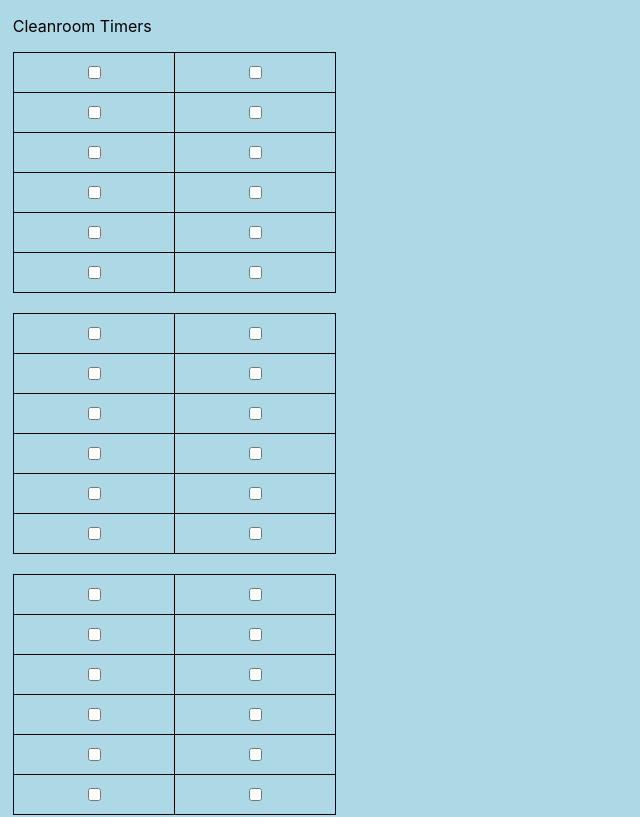
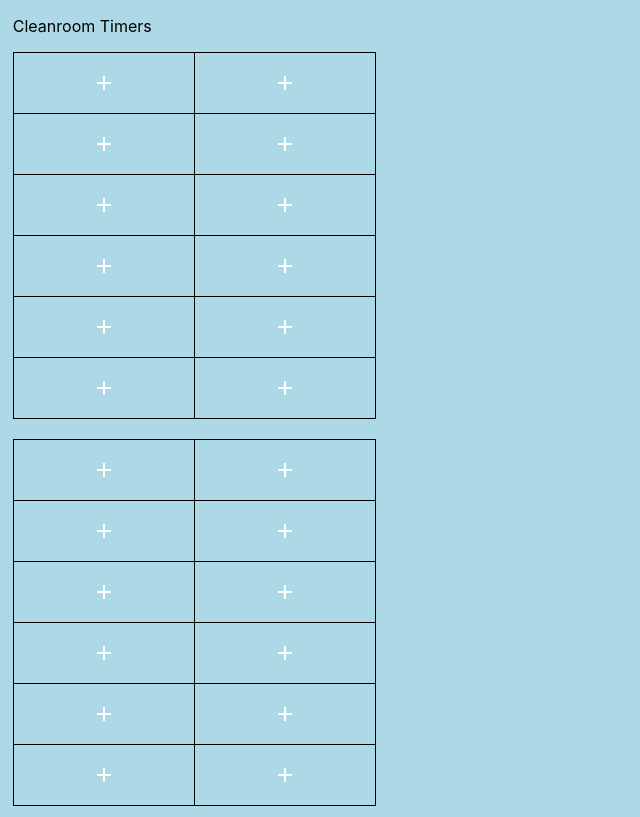
Before and after one commit to PamodCIL/oventimers, a React (Create React App) app: page / in a window 1280 px wide. Shown: the top 817 px of the page, without its empty margins (0-640 px from the left). Built offline with nearby package versions, Linux system fonts and the light colour scheme.

Commit message:
generating swal on button press

```diff
--- a/src/App.jsx
+++ b/src/App.jsx
@@ -1,19 +1,51 @@
 import './App.css';
+import "./index.css";
+
 import React, { useEffect, useState } from "react";
 import Timer from "./components/OvenTimer/Timer";
 import Grid from "./components/OvenGrid/Grid";
 import Slot from "./components/OvenSlot/Slot"
+import Swal from "sweetalert2";
 
-function App() {
+
+export function App() {
   // States of the whole page //
+  const [timerList, setTimerList] = useState(getStorage());
+
+  function getStorage() {
+    let timerStorage = localStorage.getItem("timerList");
+    if (!timerStorage || timerStorage === []) return [];
+    return JSON.parse(timerStorage.toString());
+  }
+
+  // Function called when you press '+', generates a new timer
+  async function createTimer() {
+    await Swal.fire({
+      title: "Placeholder",
+      input: "text",
+      inputValidator: (value) => {
+        if (!value) return "Invalid Input";
+      },
+    }).then((result) => {
+      if (!result.value) return;
+      setTimerList((timerList) => [
+        ...timerList,
+        {
+          timeoutSeconds: 0,
+          id: `${result.value} ${timerList.length}`,
+          expiryTimestamp: 0,
+        },
+      ]);
+    });
+  }
 
   return (
     <section>
       <p>Cleanroom Timers</p>
       {/* Generate 3 grids, one for each oven */}
-      <Grid ovenNumber={1} />
-      <Grid ovenNumber={1} />
-      <Grid ovenNumber={1} />
+      <Grid ovenNumber={1} createTimer={() => createTimer()}/>
+      <Grid ovenNumber={2} createTimer={() => createTimer()}/>
+      <Grid ovenNumber={3} createTimer={() => createTimer()}/>
     </section>
   );
 }
--- a/src/components/OvenGrid/Grid.jsx
+++ b/src/components/OvenGrid/Grid.jsx
@@ -4,34 +4,35 @@ import { styled } from '@mui/material/styles';
 import Slot from "../OvenSlot/Slot"
 
 
-export default function Grid(ovenNumber) {
+export default function Grid(props) {
+    const { ovenNumber, createTimer } = props;
     return (
     <section class="grid-container">
         <table class="tg">
         <tbody>
             <tr>
-                <td class="tg-0lax"><Slot slotNumber={1}/></td>
-                <td class="tg-baqh"><Slot slotNumber={2}/></td>
+                <td class="tg-0lax"><Slot slotNumber={1} createTimer={() => createTimer()}/></td>
+                <td class="tg-baqh"><Slot slotNumber={2} createTimer={() => createTimer()}/></td>
             </tr>
             <tr>
-                <td class="tg-0lax"><Slot slotNumber={3}/></td>
-                <td class="tg-nrix"><Slot slotNumber={4}/></td>
+                <td class="tg-0lax"><Slot slotNumber={3} createTimer={() => createTimer()}/></td>
+                <td class="tg-nrix"><Slot slotNumber={4} createTimer={() => createTimer()}/></td>
             </tr>
             <tr>
-                <td class="tg-0lax"><Slot slotNumber={5}/></td>
-                <td class="tg-baqh"><Slot slotNumber={6}/></td>
+                <td class="tg-0lax"><Slot slotNumber={5} createTimer={() => createTimer()}/></td>
+                <td class="tg-baqh"><Slot slotNumber={6} createTimer={() => createTimer()}/></td>
             </tr>
             <tr>
-                <td class="tg-0lax"><Slot slotNumber={7}/></td>
-                <td class="tg-baqh"><Slot slotNumber={8}/></td>
+                <td class="tg-0lax"><Slot slotNumber={7} createTimer={() => createTimer()}/></td>
+                <td class="tg-baqh"><Slot slotNumber={8} createTimer={() => createTimer()}/></td>
             </tr>
             <tr>
-                <td class="tg-0lax"><Slot slotNumber={9}/></td>
-                <td class="tg-baqh"><Slot slotNumber={10}/></td>
+                <td class="tg-0lax"><Slot slotNumber={9} createTimer={() => createTimer()}/></td>
+                <td class="tg-baqh"><Slot slotNumber={10} createTimer={() => createTimer()}/></td>
             </tr>
             <tr>
-                <td class="tg-0lax"><Slot slotNumber={11}/></td>
-                <td class="tg-baqh"><Slot slotNumber={12}/></td>
+                <td class="tg-0lax"><Slot slotNumber={11} createTimer={() => createTimer()}/></td>
+                <td class="tg-baqh"><Slot slotNumber={12} createTimer={() => createTimer()}/></td>
             </tr>
         </tbody>
     </table>
--- a/src/components/OvenSlot/Slot.jsx
+++ b/src/components/OvenSlot/Slot.jsx
@@ -1,46 +1,41 @@
 import React, { useState, useEffect } from "react";
 import Timer from "../OvenTimer/Timer";
 import NewTimer from "../OvenTimer/NewTimer";
+import TimerButtons from "../OvenTimer/TimerButtons";
 import * as utils from "../utils";
 import AddIcon from '@mui/icons-material/Add';
+import { IconButton } from '@mui/material';
 
 
 
-// export default function Slot () {
-//     const [timer, setTimer] = useState(false);
-//     function createTimer() {
-//         setTimer(true);
+
+export default function Slot(props) {
+  const { createTimer, changeInputFilter, sortList } = props;
+
+  return (
+    <NewTimer createTimer={createTimer} />
+  );
+}
+
+
+// export default function MyCheckbox() {
+//     const [timer, setLiked] = useState(false);
+
+//     function handleChange(e) {
+//       setLiked(e.target.checked);
 //     }
+
 //     return (
-//         <>
-//         <AddIcon onClick={createTimer}/>
-//         <p>You {timer ? 'pressed' : 'did not press'} this.</p>
-
-//         </>
-//     )
-// }
-
-// function createTimer() {
-//     setTimer(true)
-// }
-
-export default function MyCheckbox() {
-    const [timer, setLiked] = useState(false);
-
-    function handleChange(e) {
-      setLiked(e.target.checked);
-    }
-
-    return (
-      <>
-        <label>
-          <input
-            type="checkbox"
-            checked={timer}
-            onChange={handleChange}
-          />
-        </label>
-        {timer && ( <NewTimer/> )}
-      </>
-    );
-  }
+//       <>
+//         <label>
+//           <input
+//             type="checkbox"
+//             checked={timer}
+//             onChange={handleChange}
+//           />
+//         </label>
+//         {timer && ( <NewTimer/> )}
+//         {timer && ( <TimerButtons/> )}
+//       </>
+//     );
+//   }
--- a/src/components/OvenTimer/NewTimer.jsx
+++ b/src/components/OvenTimer/NewTimer.jsx
@@ -1,18 +1,32 @@
 import AddIcon from '@mui/icons-material/Add';
 import Timer from './Timer';
 import { useState } from 'react';
+import { IconButton } from '@mui/material';
 
-// This function is the form that opens, for you to put in duration, batch info etc
-export default function NewTimer(props) {
-    return (
-      <section>
-        {/* Duration */}
-        <input type="time" min="00:00" max="02:00" value="00:20" required onchange={submitTime}></input>
-        {/* Label */}
-      </section>
-    )
+
+// // This function is the form that opens, for you to put in duration, batch info etc
+// export default function NewTimer(props) {
+//   const { createTimer } = props;
+//   return (
+//       <>
+//         {/* Duration */}
+//         <input type="time" min="00:00" max="02:00" value="00:20" required onchange={submitTime}></input>
+//         {/* Label */}
+//       </>
+//     )
+// }
+
+export default function AddTimerBtn(props) {
+  const { createTimer } = props;
+  return (
+    <>
+      <IconButton
+        onClick={() => {
+          createTimer();
+        }}
+      >
+        <AddIcon style={{ color: "white" }} />
+      </IconButton>
+    </>
+  );
 }
-
-function submitTime() {
-
-}
--- a/src/components/OvenTimer/Timer.jsx
+++ b/src/components/OvenTimer/Timer.jsx
@@ -9,7 +9,8 @@ import NewTimer from "./NewTimer.jsx"
 import * as utils from "../utils.js";
 
 
-function MyTimer({ expiryTimestamp }) {
+function MyTimer({ props }) {
+  let { expiryTimestamp} = props;
   const {
     totalSeconds,
     seconds,
@@ -21,9 +22,16 @@ function MyTimer({ expiryTimestamp }) {
     pause,
     resume,
     restart,
-  } = useTimer({ expiryTimestamp, onExpire: () => console.warn('onExpire called') });
+  } = useTimer({
+    autoStart: false,
+    expiryTimestamp,
+    onExpire: () => {
+      alert("Expired Timer")
+    }
+  });
 
 
+  // Actual things that gets returned - should contain everything that generates when a new timer generates
   return (
     <div style={{textAlign: 'center'}}>
       <div style={{fontSize: '50px'}}>
--- a/src/components/OvenTimer/TimerButtons.jsx
+++ b/src/components/OvenTimer/TimerButtons.jsx
@@ -9,6 +9,8 @@ export default function TimerButtons(props) {
   const { pause, resume, restart, isRunning, clockValues, input } = props;
     return (
       <div className="buttons">
+        {/* <PauseIcon/>
+        <PlayArrowIcon/> */}
         <IconButton
         // style={{ color: "white" }}
         onClick={() => {
@@ -27,16 +29,7 @@ export default function TimerButtons(props) {
       >
       {!isRunning() ? <PlayArrowIcon /> : <PauseIcon />}
       </IconButton>
-        <IconButton
-          // style={{ color: "white" }}
-          onClick={() => {
-            let time = utils.parseTime(input());
-            restart(time);
-            pause();
-          }}
-        >
-          <ReplayIcon />
-        </IconButton>
+        <ReplayIcon/>
       </div>
     );
   }
```
Lines whose indentation alone changed are shown as unchanged.
